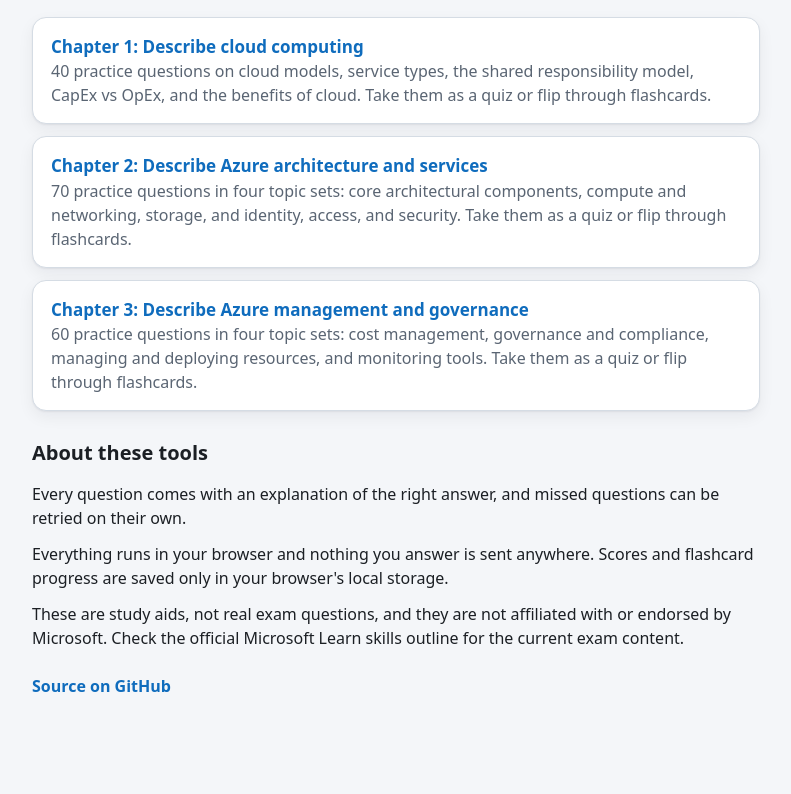
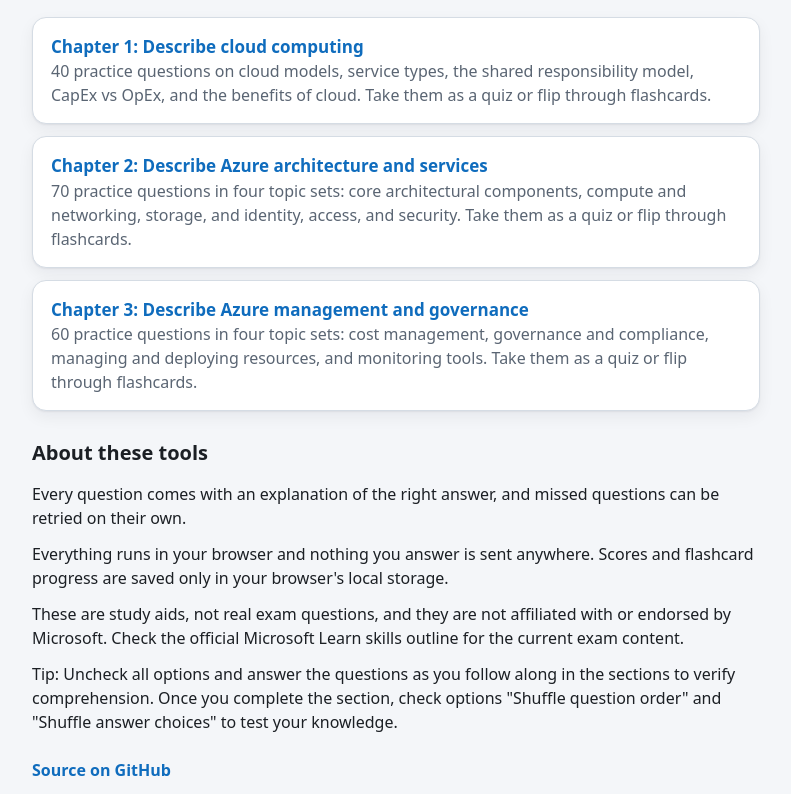
Before and after one commit to tweevilly/Microsoft_Azure_Fundamentals, a website: page index.html in a window 1280 px wide. Shown: the part 148-942 px from the top of the page, without its empty margins (244-1035 px from the left). Before the commit the page ends 858 px from the top, so only its background shows below. Drawn offline with Linux system fonts and the light colour scheme.

Commit message:
Update index.html

```diff
--- a/index.html
+++ b/index.html
@@ -63,6 +63,9 @@
         These are study aids, not real exam questions, and they are not affiliated with or endorsed by Microsoft. Check the
         official Microsoft Learn skills outline for the current exam content.
       </p>
+      <p> Tip: Uncheck all options and answer the questions as you follow along in the sections to verify comprehension.
+        Once you complete the section, check options "Shuffle question order" and "Shuffle answer choices" to test your knowledge.
+      </p>
 
       <p class="source-link"><a class="link" href="https://github.com/tweevilly/Microsoft_Azure_Fundamentals">Source on GitHub</a></p>
     </main>
```
